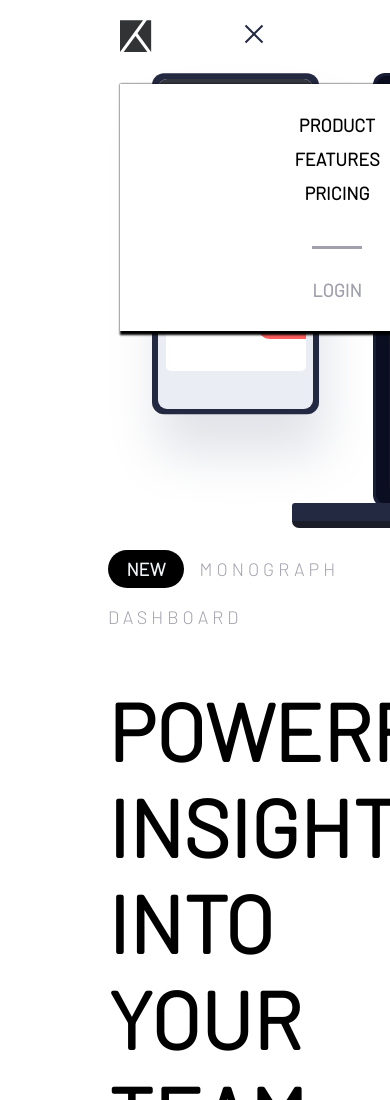
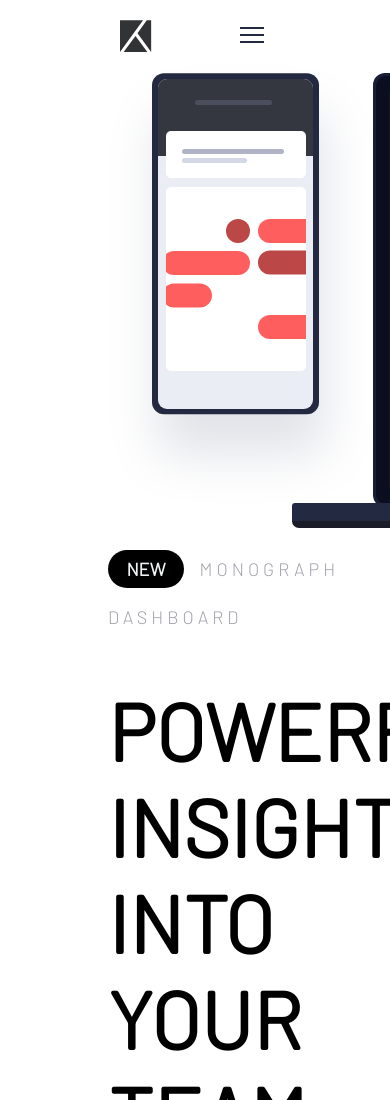
Before and after one commit to islam-heddi/Project-tracking-intro-component, a plain HTML site: page index.html in a window 390 px wide. Shown: the top 1100 px of the page. Drawn offline with Linux system fonts and the light colour scheme.

Commit message:
why it wont close

```diff
--- a/index.html
+++ b/index.html
@@ -13,7 +13,7 @@
 <body>
   <header>
     <img src="./images/logo.svg" alt="logo">
-    <button id="mybtn"><img src="./images/icon-hamburger.svg" id="btn" alt="menu"></button>
+    <button onclick="menu()" id="mybtn"><img src="./images/icon-hamburger.svg" id="btn" alt="menu"></button>
     <nav>
       <ul>
         <li>Product</li>
--- a/script.js
+++ b/script.js
@@ -1,6 +1,3 @@
-var buttn = document.getElementById("mybtn");
-
-buttn.addEventListener("click", menu());
 
 function menu(){
     var is_opened = false;
```
